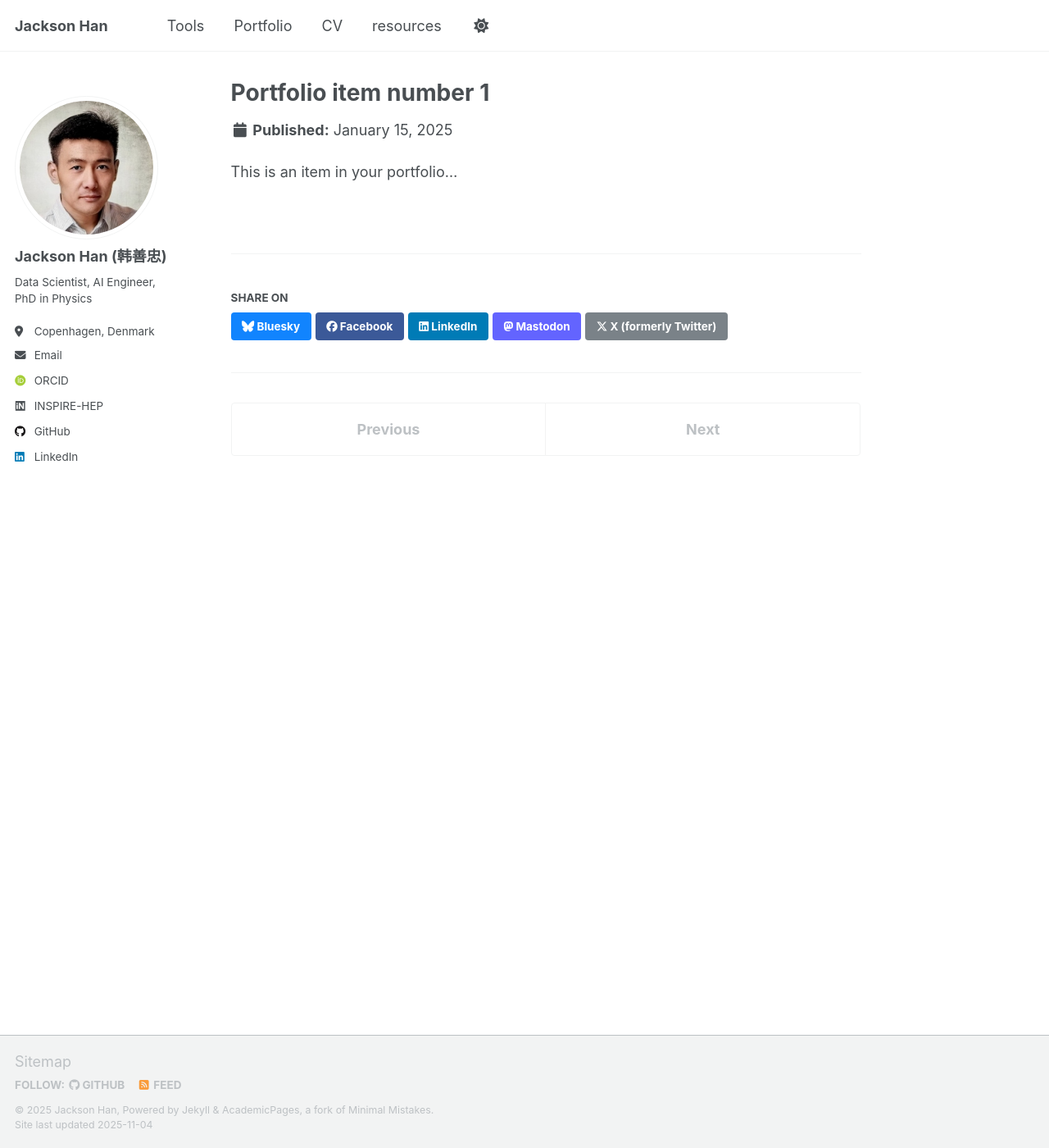
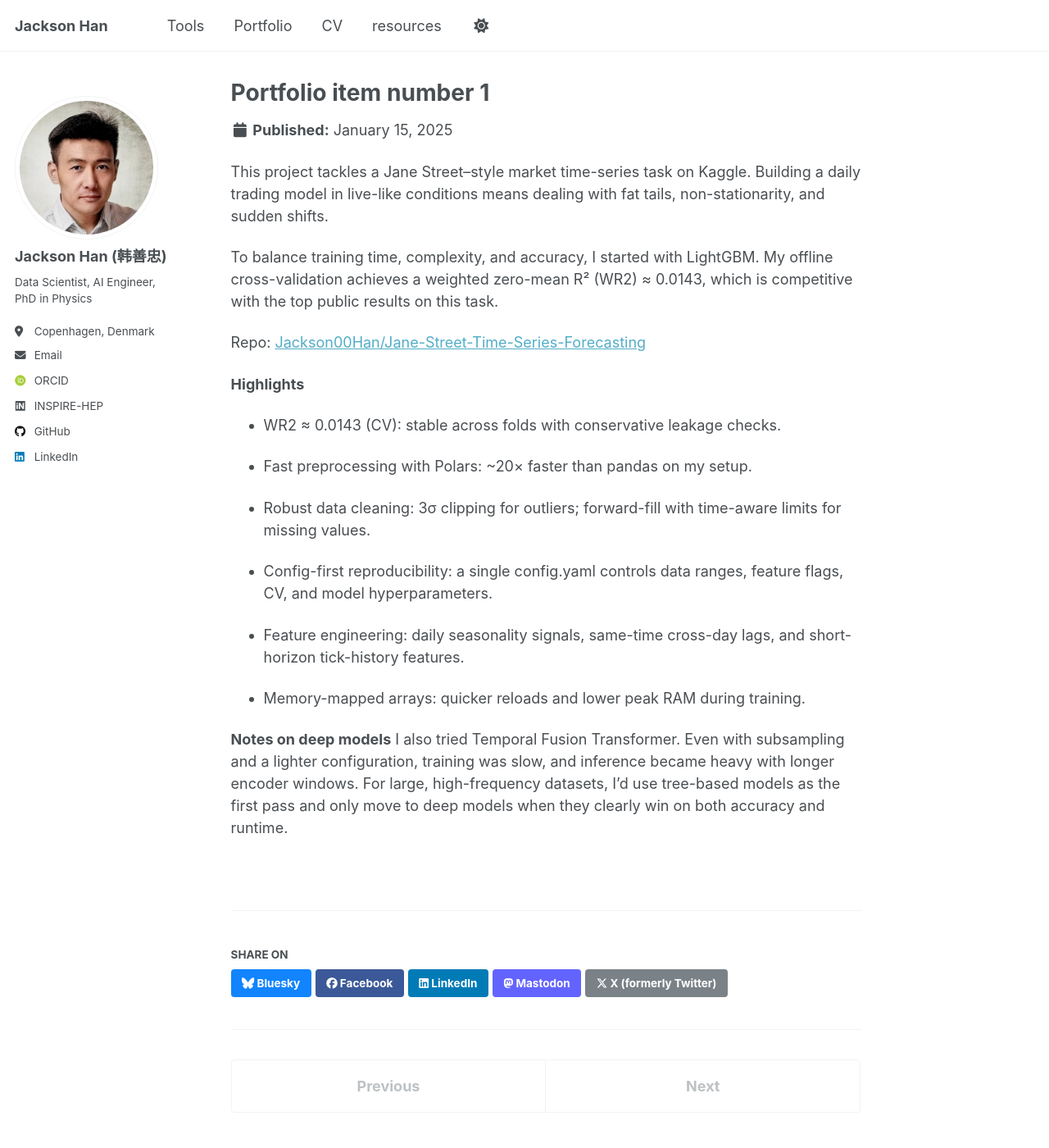
Before and after one commit to Jackson00Han/Jackson00Han.github.io, a Jekyll site: the page built from _portfolio/portfolio-1.md, in a window 1280 px wide and 1400 px high. Shown: the whole window at 82% size. Built offline with Jekyll 4.4.1, drawn with Linux system fonts in a browser that asks for light colours; some web fonts are replaced; a script that is not in the unit is left out.

Commit message:
up portf1

```diff
--- a/_portfolio/portfolio-1.md
+++ b/_portfolio/portfolio-1.md
@@ -6,4 +6,25 @@ featured: true
 date: 2025-01-15
 permalink: /portfolio/item-1/
 ---
-This is an item in your portfolio…
+
+This project tackles a Jane Street–style market time-series task on Kaggle. Building a daily trading model in live-like conditions means dealing with fat tails, non-stationarity, and sudden shifts.
+
+To balance training time, complexity, and accuracy, I started with LightGBM. My offline cross-validation achieves a weighted zero-mean R² (WR2) ≈ 0.0143, which is competitive with the top public results on this task.
+
+Repo: [Jackson00Han/Jane-Street-Time-Series-Forecasting](https://github.com/Jackson00Han/Jane-Street-Time-Series-Forecasting/tree/main)
+
+**Highlights**
+- WR2 ≈ 0.0143 (CV): stable across folds with conservative leakage checks.
+
+- Fast preprocessing with Polars: ~20× faster than pandas on my setup.
+
+- Robust data cleaning: 3σ clipping for outliers; forward-fill with time-aware limits for missing values.
+
+- Config-first reproducibility: a single config.yaml controls data ranges, feature flags, CV, and model hyperparameters.
+
+- Feature engineering: daily seasonality signals, same-time cross-day lags, and short-horizon tick-history features.
+
+- Memory-mapped arrays: quicker reloads and lower peak RAM during training.
+
+**Notes on deep models**
+I also tried Temporal Fusion Transformer. Even with subsampling and a lighter configuration, training was slow, and inference became heavy with longer encoder windows. For large, high-frequency datasets, I’d use tree-based models as the first pass and only move to deep models when they clearly win on both accuracy and runtime.
```
